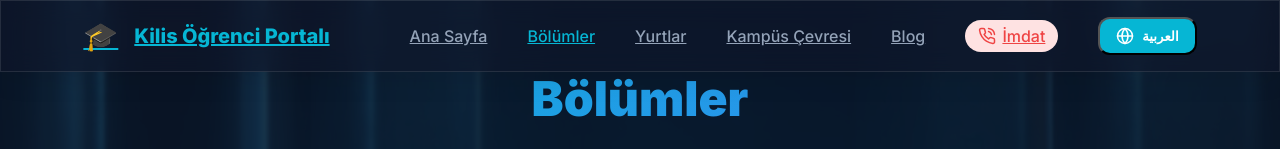
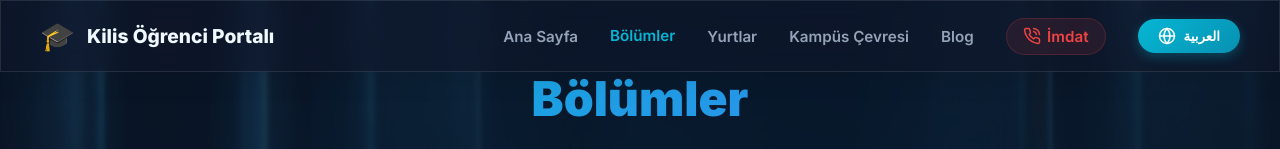
Before and after one commit to veysibayindir5-svg/ogrenciportali, a React (Vite) app: page /bolumler in a window 1280 px wide. Shown: the top 149 px of the page. Built offline with nearby package versions, Linux system fonts and the light colour scheme.

Commit message:
style: redesign mobile menu and navbar with dark premium theme

```diff
--- a/src/components/Navbar.css
+++ b/src/components/Navbar.css
@@ -7,26 +7,26 @@
     display: flex;
     align-items: center;
     z-index: 1000;
-    border-bottom: 1px solid var(--border);
+    background: rgba(10, 22, 40, 0.8);
+    backdrop-filter: blur(10px);
+    border-bottom: 1px solid rgba(6, 182, 212, 0.1);
 }
 
 .nav-content {
     display: flex;
     justify-content: space-between;
     align-items: center;
-    gap: 2rem;
-    /* Added safety gap */
+    width: 100%;
 }
 
 .logo {
     display: flex;
     align-items: center;
-    gap: 1rem;
-    font-size: 1.25rem;
+    gap: 0.75rem;
+    font-size: 1.2rem;
     font-weight: 800;
-    color: var(--primary);
-    margin-right: 3rem;
-    /* Explicit spacing from nav links */
+    color: var(--foreground);
+    text-decoration: none;
     flex-shrink: 0;
 }
 
@@ -37,13 +37,15 @@
 .nav-links {
     display: flex;
     align-items: center;
-    gap: 2.5rem;
+    gap: 2rem;
 }
 
 .nav-link {
-    font-weight: 500;
+    font-weight: 600;
     color: var(--muted);
-    transition: color 0.2s;
+    transition: all 0.3s ease;
+    text-decoration: none;
+    font-size: 0.95rem;
     display: flex;
     align-items: center;
     gap: 0.4rem;
@@ -52,34 +54,49 @@
 .nav-link:hover,
 .nav-link.active {
     color: var(--primary);
+    transform: translateY(-1px);
 }
 
 .acil-link {
-    background: #fee2e2;
-    color: #ef4444;
-    padding: 0.4rem 0.8rem;
-    border-radius: 20px;
+    background: rgba(239, 68, 68, 0.1) !important;
+    color: #ef4444 !important;
+    border: 1px solid rgba(239, 68, 68, 0.2) !important;
+    padding: 0.5rem 1rem !important;
+    border-radius: 50px !important;
 }
 
 .acil-link:hover {
-    background: #fecaca;
-    color: #dc2626;
+    background: rgba(239, 68, 68, 0.2) !important;
+    box-shadow: 0 0 15px rgba(239, 68, 68, 0.3);
 }
 
 .lang-toggle {
     display: flex;
     align-items: center;
     gap: 0.5rem;
-    padding: 0.5rem 1rem;
-    border-radius: var(--radius);
-    background: var(--primary);
+    padding: 0.5rem 1.25rem;
+    border-radius: 50px;
+    background: linear-gradient(135deg, var(--primary) 0%, var(--primary-dark) 100%);
     color: white;
-    font-weight: 600;
+    font-weight: 700;
+    border: none;
+    cursor: pointer;
+    box-shadow: 0 4px 12px rgba(6, 182, 212, 0.3);
+    transition: all 0.3s ease;
+}
+
+.lang-toggle:hover {
+    transform: scale(1.05);
+    box-shadow: 0 6px 16px rgba(6, 182, 212, 0.4);
 }
 
 .mobile-menu-btn {
     display: none;
     color: var(--foreground);
+    background: transparent;
+    border: none;
+    cursor: pointer;
+    padding: 0.5rem;
 }
 
 @media (max-width: 768px) {
@@ -89,20 +106,37 @@
 
     .nav-links {
         position: fixed;
-        top: 70px;
+        top: 0;
         left: 0;
         right: 0;
-        background: white;
+        height: 100vh;
+        background: rgba(10, 22, 40, 0.98);
+        backdrop-filter: blur(20px);
         flex-direction: column;
+        justify-content: center;
         padding: 2rem;
-        gap: 2rem;
-        transform: translateY(-150%);
-        transition: transform 0.3s ease-in-out;
-        box-shadow: var(--shadow-lg);
-        border-bottom: 1px solid var(--border);
+        gap: 2.5rem;
+        transform: translateX(100%);
+        transition: transform 0.4s cubic-bezier(0.4, 0, 0.2, 1);
+        z-index: 2000;
+        width: 100%;
     }
 
     .nav-links.active {
-        transform: translateY(0);
+        transform: translateX(0);
+    }
+
+    .nav-link {
+        font-size: 1.5rem;
+        width: 100%;
+        justify-content: center;
+    }
+
+    .nav-link.active {
+        color: var(--primary);
+    }
+
+    .logo {
+        margin-right: 0;
     }
 }
```
